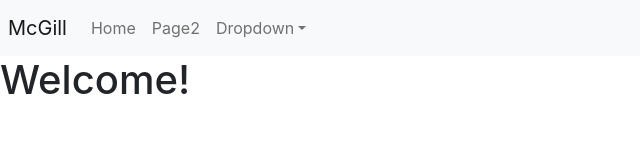
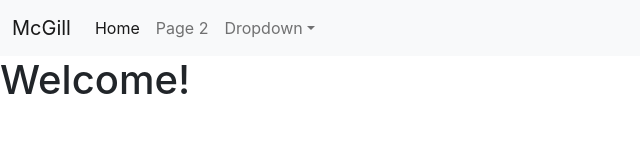
Before and after one commit to Fontaine44/QEC2023-McGill, a React (Create React App) app in the folder mcgill-app/: page / in a window 1280 px wide. Shown: the top 160 px of the page, without its empty margins (0-640 px from the left). Built offline with nearby package versions, Linux system fonts and the light colour scheme.

Commit message:
Add react-bootstrap and fix navbar

```diff
--- a/mcgill-app/package.json
+++ b/mcgill-app/package.json
@@ -3,12 +3,17 @@
   "version": "0.1.0",
   "private": true,
   "dependencies": {
+    "@popperjs/core": "^2.11.6",
     "@testing-library/jest-dom": "^5.16.5",
     "@testing-library/react": "^13.4.0",
     "@testing-library/user-event": "^13.5.0",
     "bootstrap": "^5.2.3",
+    "jquery": "^3.6.3",
     "react": "^18.2.0",
+    "react-bootstrap": "^2.7.0",
     "react-dom": "^18.2.0",
+    "react-popper": "^2.3.0",
+    "react-router-bootstrap": "^0.26.2",
     "react-router-dom": "^6.7.0",
     "react-scripts": "5.0.1",
     "sass": "^1.57.1",
--- a/mcgill-app/src/App.js
+++ b/mcgill-app/src/App.js
@@ -2,12 +2,12 @@ import './App.css';
 import { Routes, Route } from 'react-router-dom';
 import Home from './pages/Home'
 import Page2 from './pages/Page2'
-import Navbar from './components/Navbar'
+import NavBar from './components/Navbar'
 
 function App() {
   return (
     <div className="App">
-      <Navbar />
+      <NavBar />
       <Routes>
         <Route path='/' element={< Home />}></Route>
         <Route path='/page2' element={< Page2 />}></Route>
--- a/mcgill-app/src/components/Navbar.js
+++ b/mcgill-app/src/components/Navbar.js
@@ -1,35 +1,33 @@
-import { Link } from 'react-router-dom';
+import { Navbar, Nav, Container, NavDropdown } from 'react-bootstrap'
+import { LinkContainer } from 'react-router-bootstrap'
 
-const Navbar = () => {
+const NavBar = () => {
  return (
-    <nav className="navbar navbar-expand-lg navbar-light bg-light">
-      <Link className="navbar-brand ps-2" to="/">McGill</Link>
-
-      <button className="navbar-toggler" type="button" data-toggle="collapse" data-target="#navbarSupportedContent" aria-controls="navbarSupportedContent" aria-expanded="false" aria-label="Toggle navigation">
-        <span className="navbar-toggler-icon"></span>
-      </button>
-
-      <div className="collapse navbar-collapse" id="navbarSupportedContent">
-        <ul className="navbar-nav mr-auto">
-          <li className="nav-item active">
-            <Link className="nav-link" to="/">Home</Link>
-          </li>
-          <li className="nav-item">
-            <Link className="nav-link" to="/page2">Page2</Link>
-          </li>
-          <li className="nav-item dropdown">
-            <a className="nav-link dropdown-toggle" id="navbarDropdown" role="button" data-toggle="dropdown" aria-haspopup="true" aria-expanded="false">
-              Dropdown
-            </a>
-            <div className="dropdown-menu" aria-labelledby="navbarDropdown">
-              <Link className="dropdown-item" to="/">Home</Link>
-              <Link className="dropdown-item" to="/page2">Home</Link>
-            </div>
-          </li>
-        </ul>
-      </div>
-    </nav>
+  <Navbar bg="light" expand="lg">
+    <Container className="ms-0">
+      <Navbar.Brand>McGill</Navbar.Brand>
+      <Navbar.Toggle aria-controls="basic-navbar-nav" />
+      <Navbar.Collapse id="basic-navbar-nav">
+        <Nav className="me-auto">
+          <LinkContainer to="/">
+            <Nav.Link>Home</Nav.Link>
+          </LinkContainer>
+          <LinkContainer to="/page2">
+            <Nav.Link>Page 2</Nav.Link>
+          </LinkContainer>
+          <NavDropdown title="Dropdown" id="basic-nav-dropdown">
+            <LinkContainer to="/home">
+             <NavDropdown.Item>Home</NavDropdown.Item>
+            </LinkContainer>
+            <LinkContainer to="/page2">
+             <NavDropdown.Item>Page 2</NavDropdown.Item>
+            </LinkContainer>
+          </NavDropdown>
+        </Nav>
+      </Navbar.Collapse>
+    </Container>
+  </Navbar>
   );
 };
 
-export default Navbar;
+export default NavBar;
```
Also changed, not shown: 1 other file (tests, documents, lock files or other folders).
